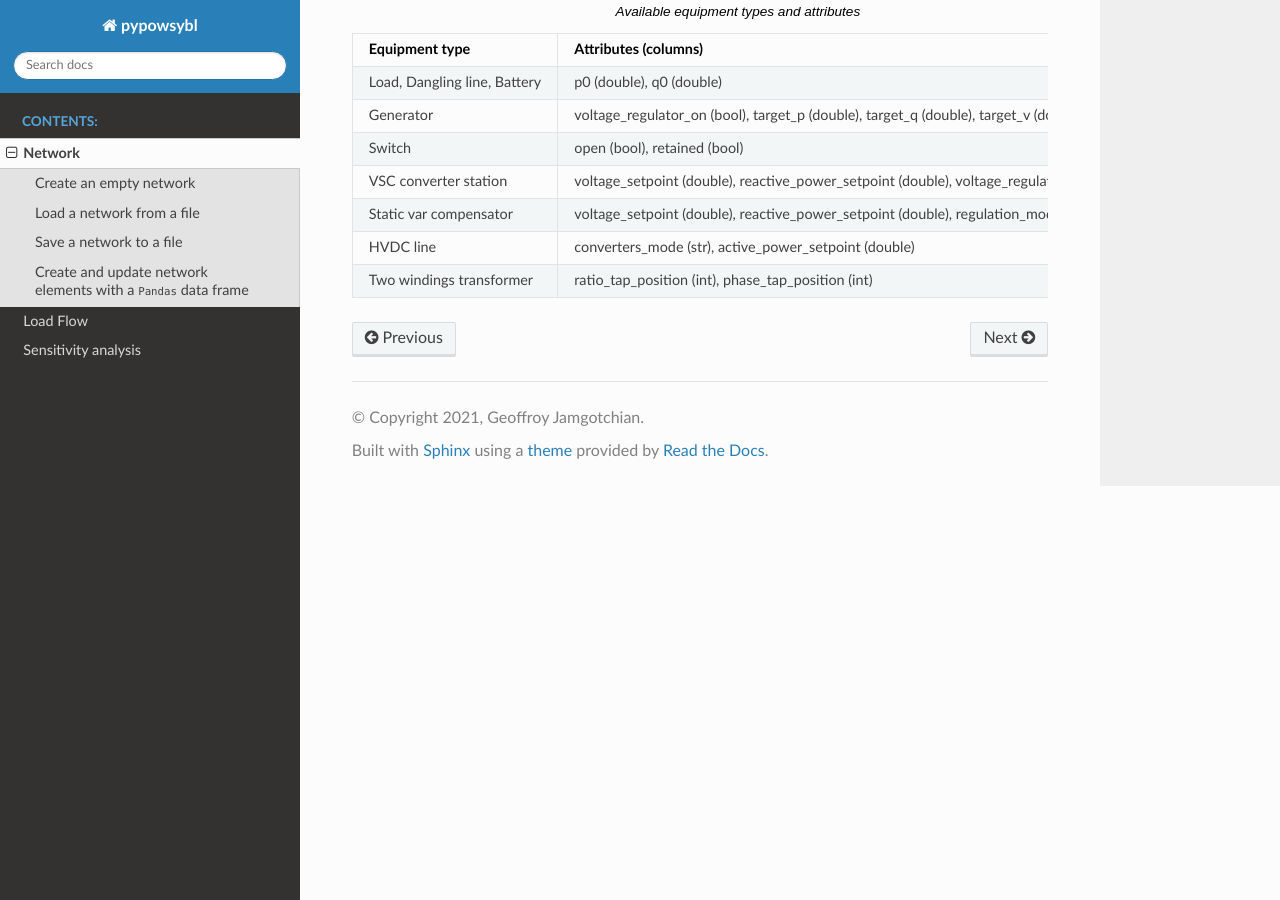
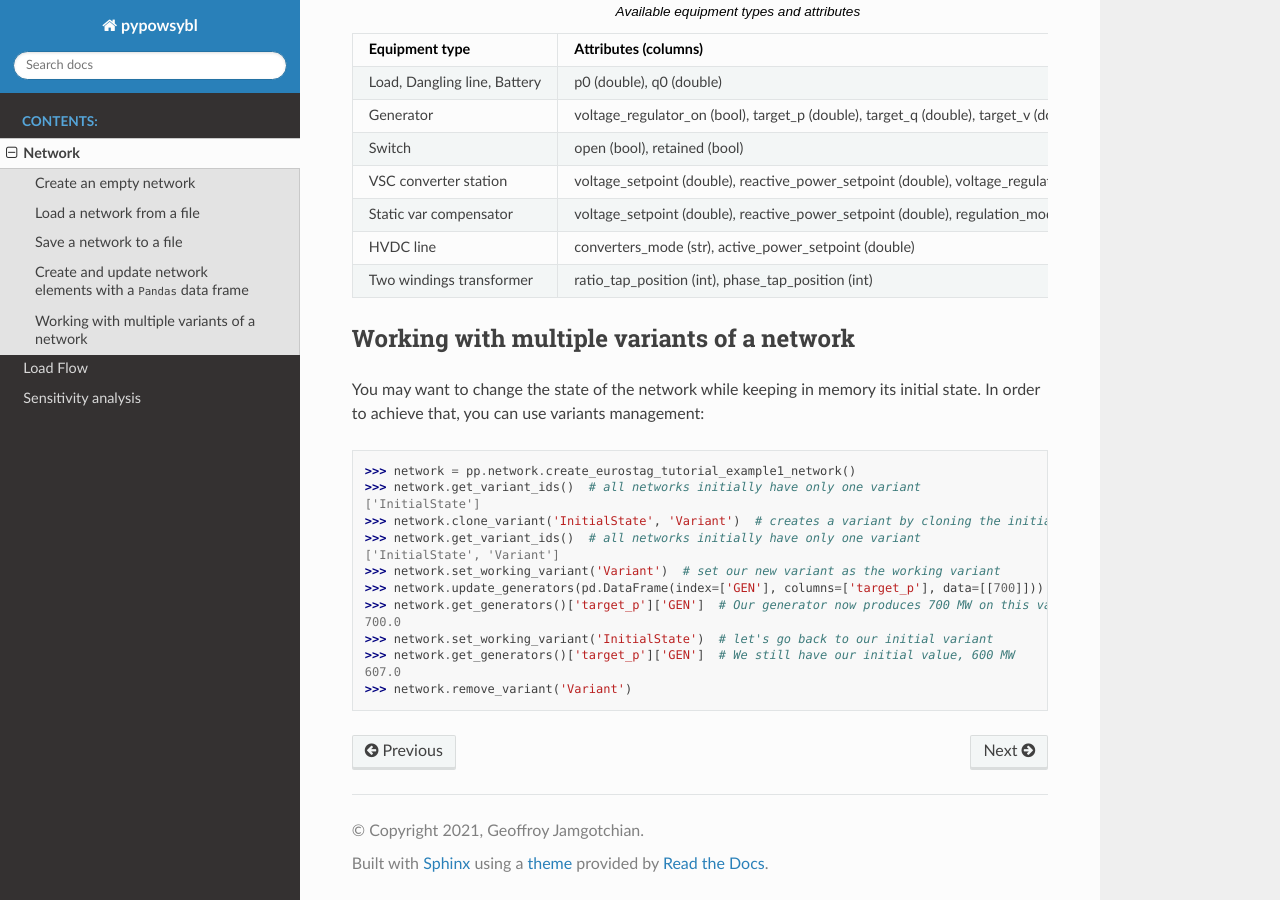
Before and after one commit to powsybl/pypowsybl, a Sphinx documentation site: the page built from docs/network.rst, in a window 1280 px wide and 900 px high, scrolled down 3285 px. Built offline with Sphinx 7.4.7 and the Read the Docs theme 2.0.0, drawn with Linux system fonts in a browser that asks for light colours.

Commit message:
Add some doc about variant management
Signed-off-by: Sylvain Leclerc <sylvain.leclerc@rte-france.com>

```diff
--- a/docs/network.rst
+++ b/docs/network.rst
@@ -100,12 +100,12 @@ in the network.
 
 This generic method can be called with the element type to get a data frame:
 
-.. autofunction:: pypowsybl.network.Network.create_elements_data_frame
+.. autofunction:: pypowsybl.network.Network.get_elements
    :noindex:
 
 Or for each element type, there is also a dedicated method, like for generators:
 
-.. autofunction:: pypowsybl.network.Network.create_generators_data_frame
+.. autofunction:: pypowsybl.network.Network.get_generators
    :noindex:
 
 Example:
@@ -170,3 +170,29 @@ We can also update network elements with a data frame:
     - converters_mode (str), active_power_setpoint (double)
   * - Two windings transformer
     - ratio_tap_position (int), phase_tap_position (int)
+
+
+
+Working with multiple variants of a network
+-------------------------------------------
+
+You may want to change the state of the network while keeping in memory its initial state.
+In order to achieve that, you can use variants management:
+
+.. doctest::
+   :skipif: pp is None
+
+   >>> network = pp.network.create_eurostag_tutorial_example1_network()
+   >>> network.get_variant_ids()  # all networks initially have only one variant
+   ['InitialState']
+   >>> network.clone_variant('InitialState', 'Variant')  # creates a variant by cloning the initial one
+   >>> network.get_variant_ids()  # all networks initially have only one variant
+   ['InitialState', 'Variant']
+   >>> network.set_working_variant('Variant')  # set our new variant as the working variant
+   >>> network.update_generators(pd.DataFrame(index=['GEN'], columns=['target_p'], data=[[700]]))
+   >>> network.get_generators()['target_p']['GEN']  # Our generator now produces 700 MW on this variant
+   700.0
+   >>> network.set_working_variant('InitialState')  # let's go back to our initial variant
+   >>> network.get_generators()['target_p']['GEN']  # We still have our initial value, 600 MW
+   607.0
+   >>> network.remove_variant('Variant')
```
Also changed, not shown: 1 other file.
